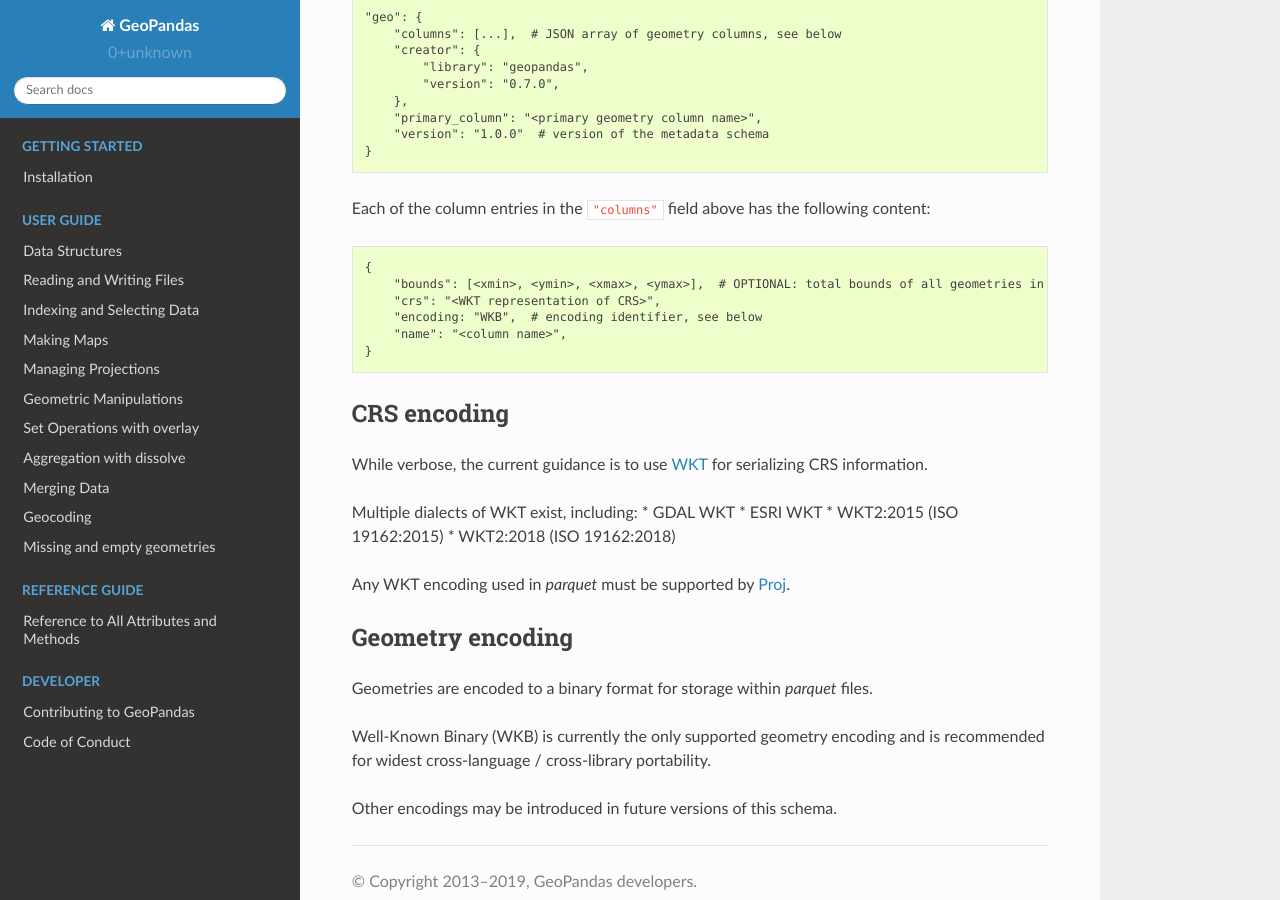
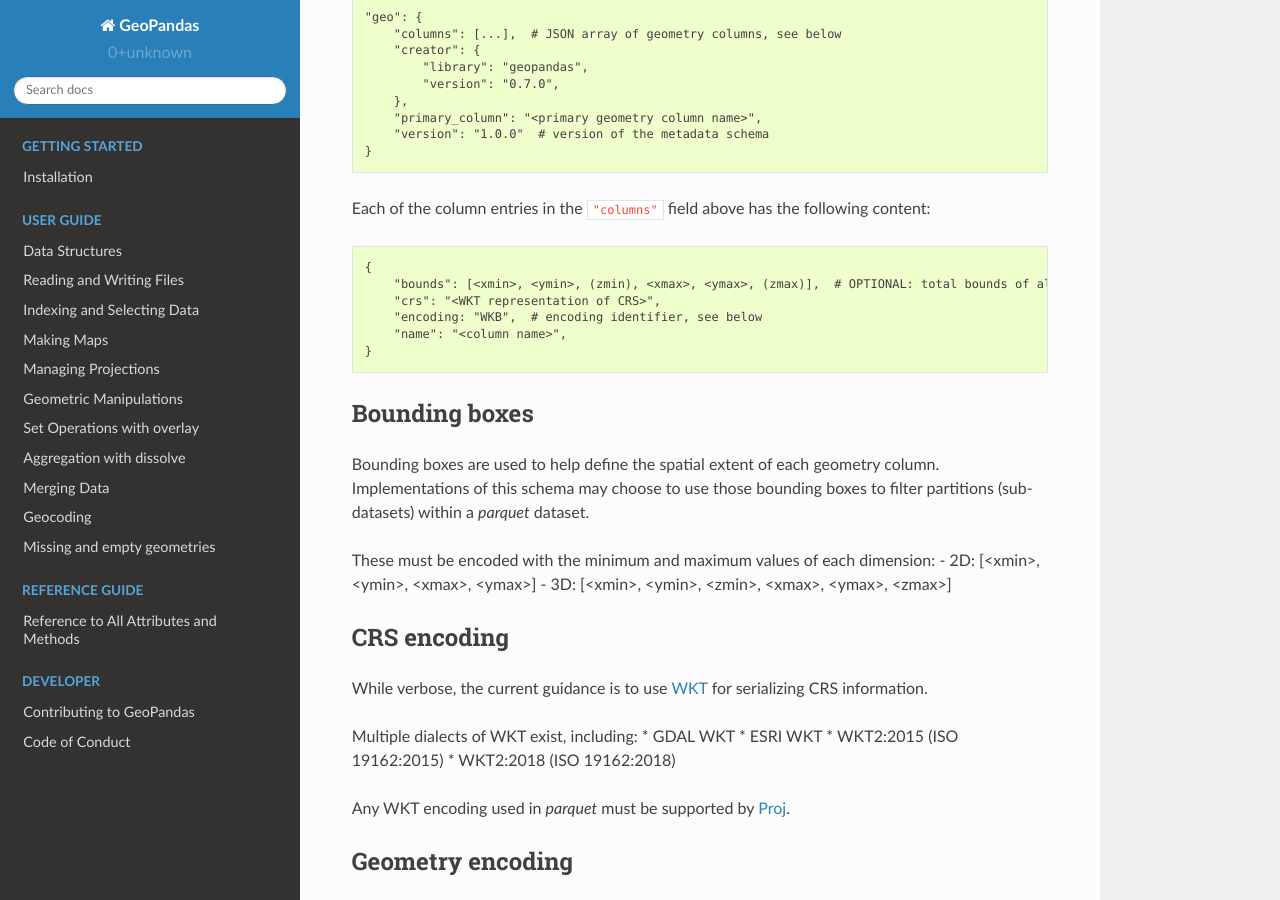
Before and after one commit to geopandas/geopandas, a Sphinx documentation site: the page built from doc/source/parquet.rst, in a window 1280 px wide and 900 px high, scrolled down 525 px. Built offline with Sphinx 7.4.7 and the Read the Docs theme 2.0.0, drawn with Linux system fonts in a browser that asks for light colours; pages that are not in the unit, such as notebooks, are missing from menus.

Commit message:
Add z-values to bounds in parquet metadata

```diff
--- a/doc/source/parquet.rst
+++ b/doc/source/parquet.rst
@@ -39,11 +39,23 @@ Each of the column entries in the ``"columns"`` field above has the following co
 .. code-block:: none
 
     {
-        "bounds": [<xmin>, <ymin>, <xmax>, <ymax>],  # OPTIONAL: total bounds of all geometries in column, in CRS of column
+        "bounds": [<xmin>, <ymin>, (zmin), <xmax>, <ymax>, (zmax)],  # OPTIONAL: total bounds of all geometries in column, in CRS of column
         "crs": "<WKT representation of CRS>",
         "encoding: "WKB",  # encoding identifier, see below
         "name": "<column name>",
     }
+
+
+Bounding boxes
+--------------
+
+Bounding boxes are used to help define the spatial extent of each geometry column.
+Implementations of this schema may choose to use those bounding boxes to filter
+partitions (sub-datasets) within a *parquet* dataset.
+
+These must be encoded with the minimum and maximum values of each dimension:
+- 2D: [<xmin>, <ymin>, <xmax>, <ymax>]
+- 3D: [<xmin>, <ymin>, <zmin>, <xmax>, <ymax>, <zmax>]
 
 
 CRS encoding
```
